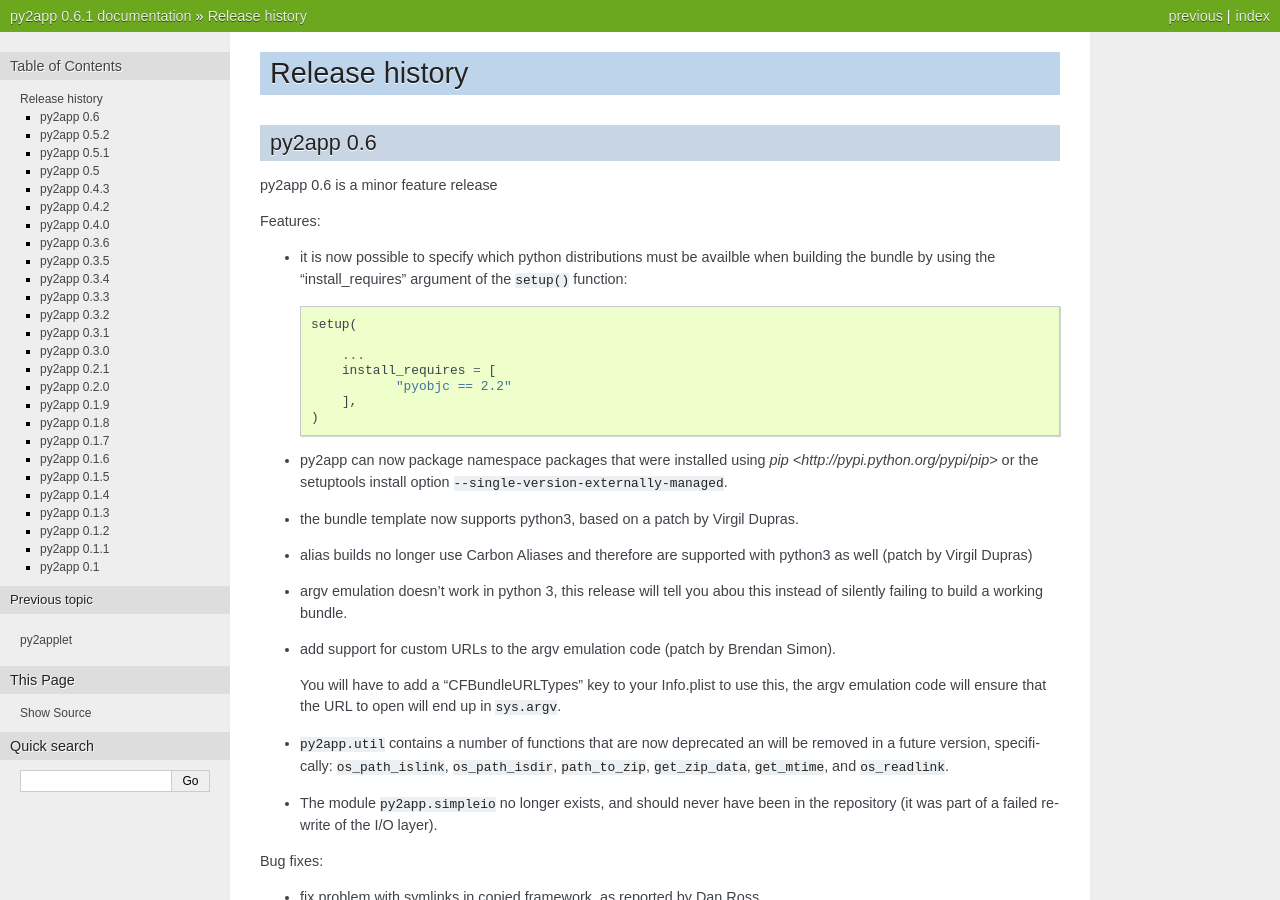
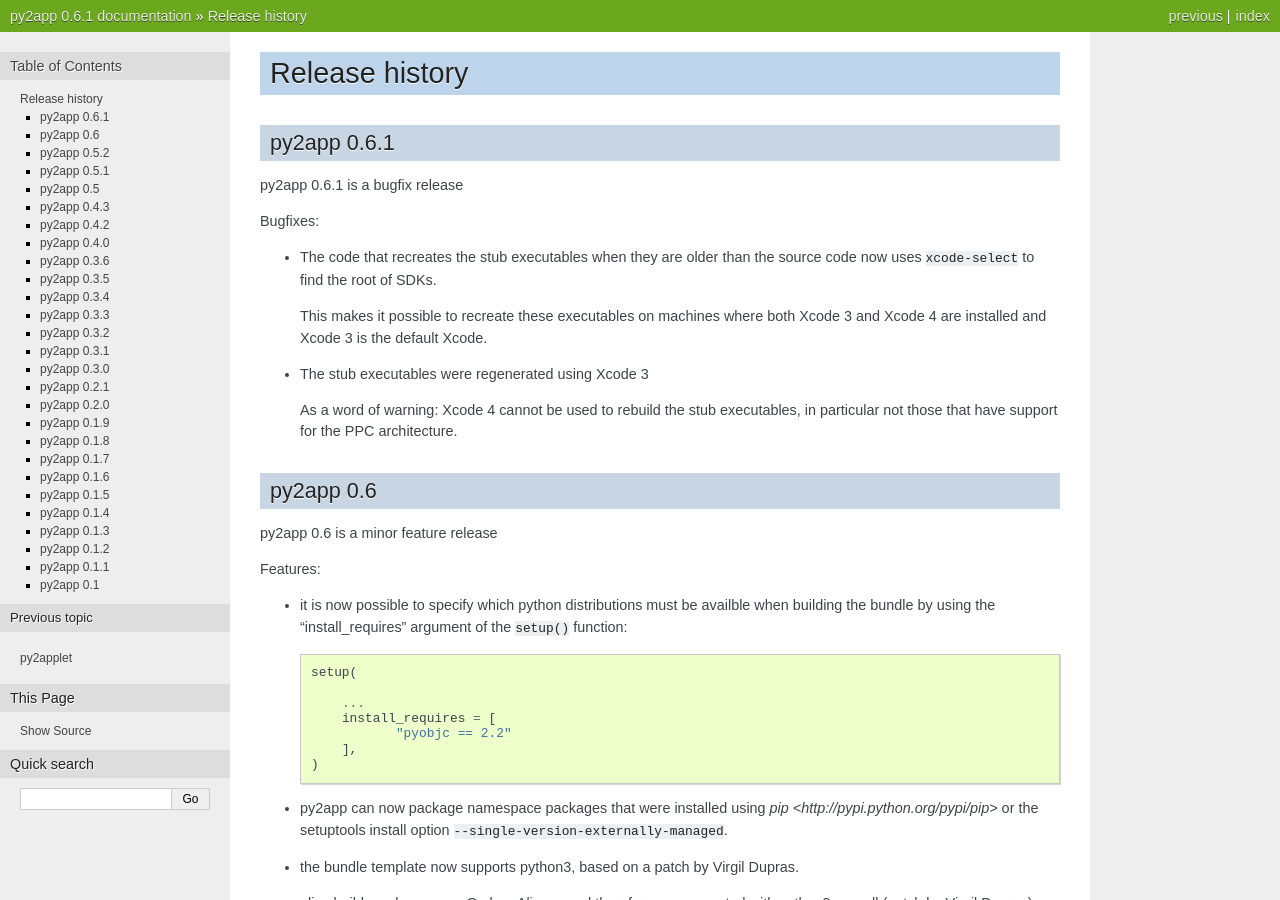
Before and after one commit to ronaldoussoren/py2app, a Sphinx documentation site: the page built from doc/changelog.rst, in a window 1280 px wide and 900 px high. Built offline with Sphinx 7.4.7, drawn with Linux system fonts in a browser that asks for light colours.

Commit message:
- The code that recreates the stub executables when they are   older than the source code now uses ``xcode-select`` to   find the root of SDKs.
  This makes it possible to recreate these executables on machines
  where both Xcode 3 and Xcode 4 are installed and Xcode 3 is
  the default Xcode.

- The stub executables were regenerated using Xcode 3

  As a word of warning: Xcode 4 cannot be used to rebuild the
  stub executables, in particular not those that have support
  for the PPC architecture.

```diff
--- a/doc/changelog.rst
+++ b/doc/changelog.rst
@@ -1,5 +1,26 @@
 Release history
 ===============
+
+py2app 0.6.1
+------------
+
+py2app 0.6.1 is a bugfix release
+
+Bugfixes:
+
+- The code that recreates the stub executables when they are
+  older than the source code now uses ``xcode-select`` to
+  find the root of SDKs.
+
+  This makes it possible to recreate these executables on machines
+  where both Xcode 3 and Xcode 4 are installed and Xcode 3 is
+  the default Xcode.
+
+- The stub executables were regenerated using Xcode 3
+
+  As a word of warning: Xcode 4 cannot be used to rebuild the
+  stub executables, in particular not those that have support
+  for the PPC architecture.
 
 py2app 0.6
 ----------
```
Also changed, not shown: 18 other files.
